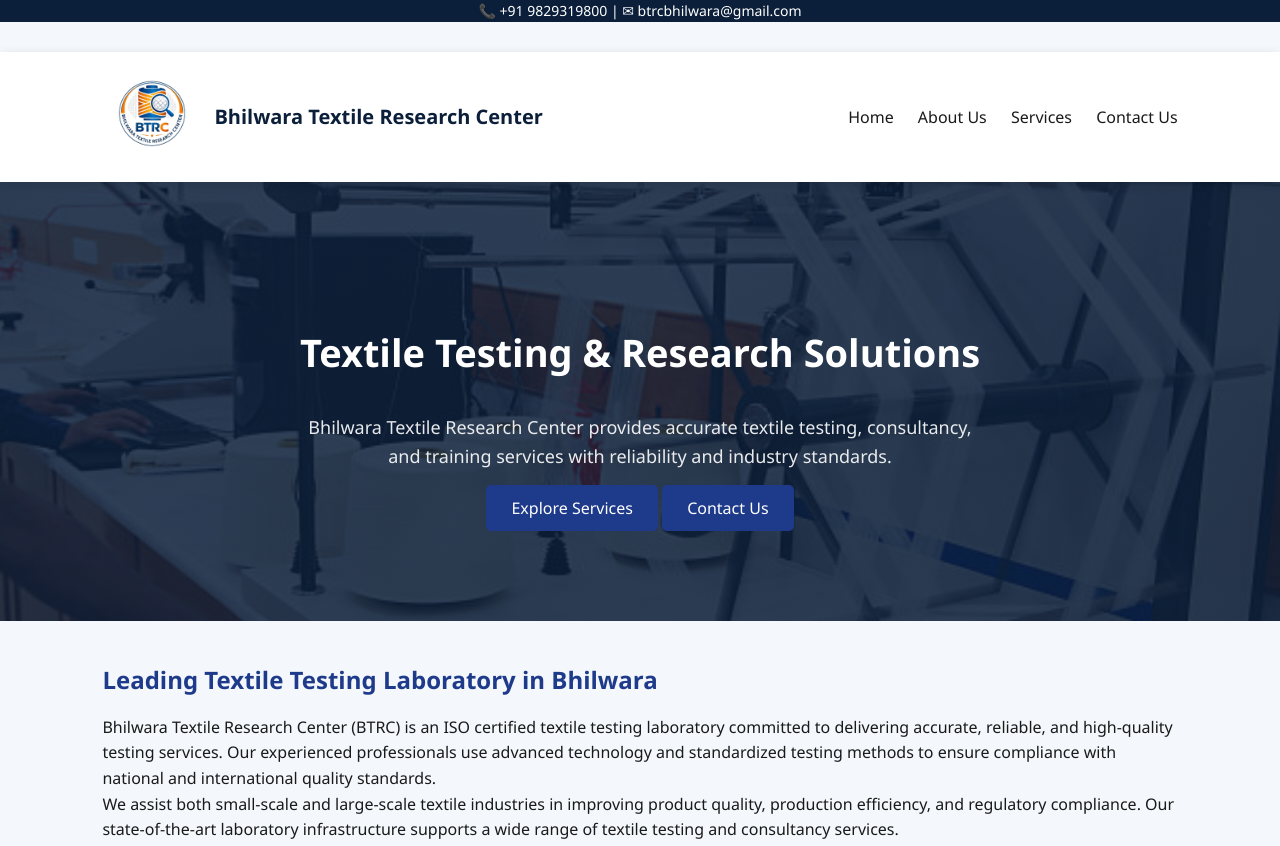
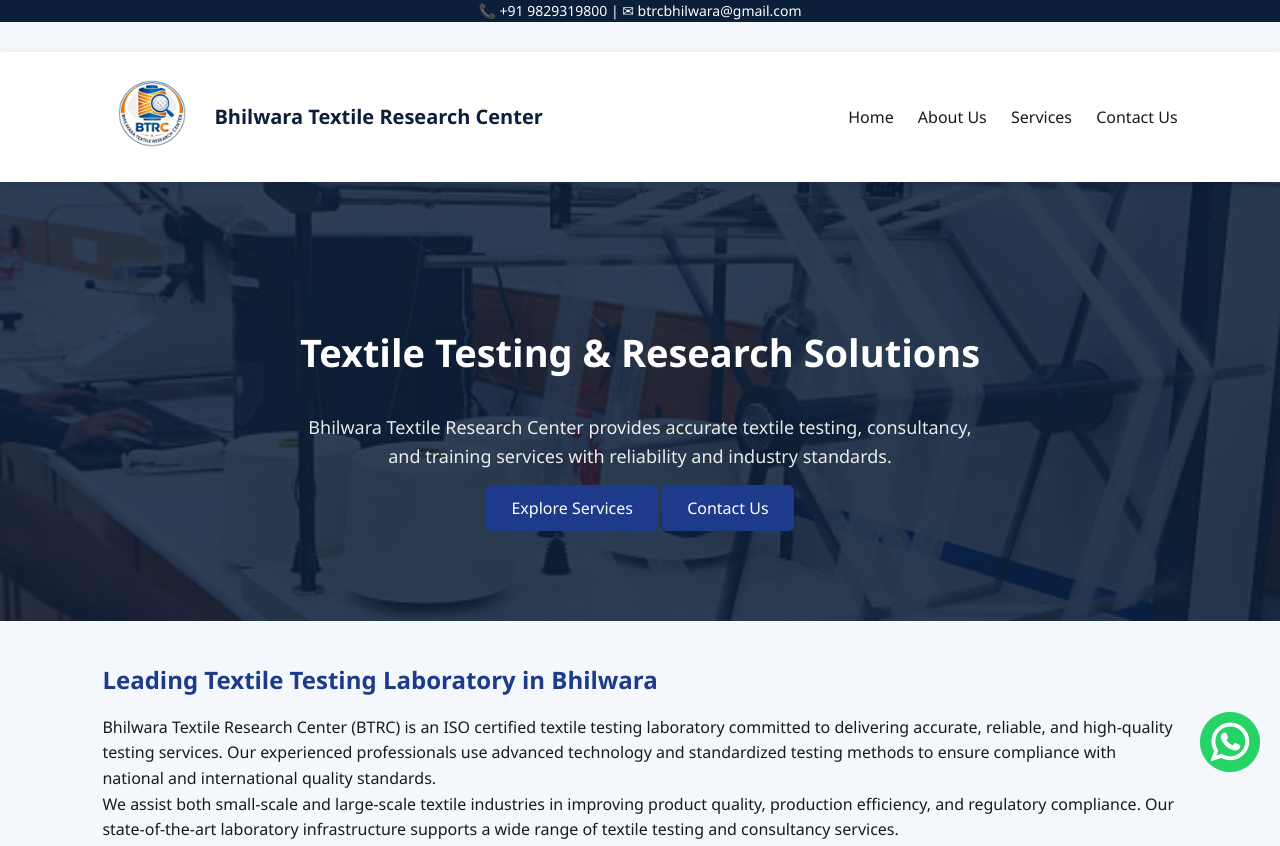
Before and after one commit to Bhilwara-Textile-Research-Center/bhilwara-textile-research-center.github.io, a plain HTML site: page index.html in a window 1280 px wide. Shown: the top 846 px of the page. Drawn offline with Linux system fonts and the light colour scheme.

Commit message:
Update index.html

```diff
--- a/index.html
+++ b/index.html
@@ -11,8 +11,6 @@
     <meta name="viewport" content="width=device-width, initial-scale=1.0">
 
     <link rel="stylesheet" href="style.css">
-    <link rel="icon" type="image/png" href="btrc.png">
-<link href="https://fonts.googleapis.com/css2?family=Poppins:wght@400;600;700&display=swap" rel="stylesheet">
 </head>
 
 <body>
@@ -21,6 +19,11 @@
 <div>
     <p>📞 +91 9829319800 | ✉ btrcbhilwara@gmail.com</p>
 </div>
+<!-- WhatsApp Floating Button -->
+<a href="https://wa.me/919829319800" target="_blank" class="whatsapp-float">
+    <img src="whatsapp (1).png" width="60">
+</a>
+
 
 <!-- Navigation -->
 <div class="navbar">
```
